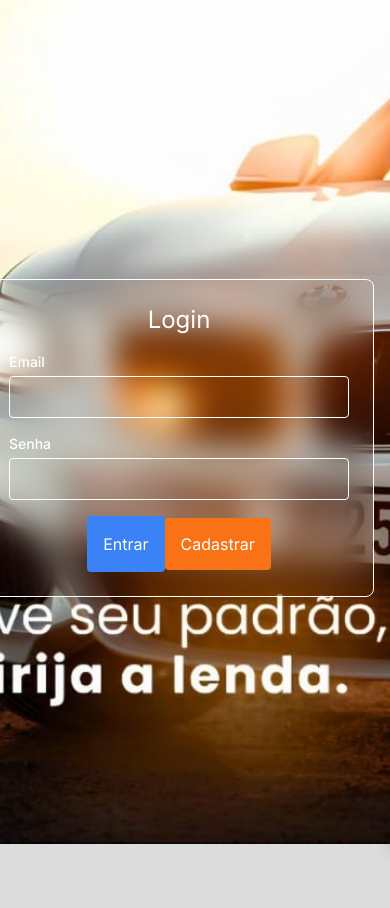
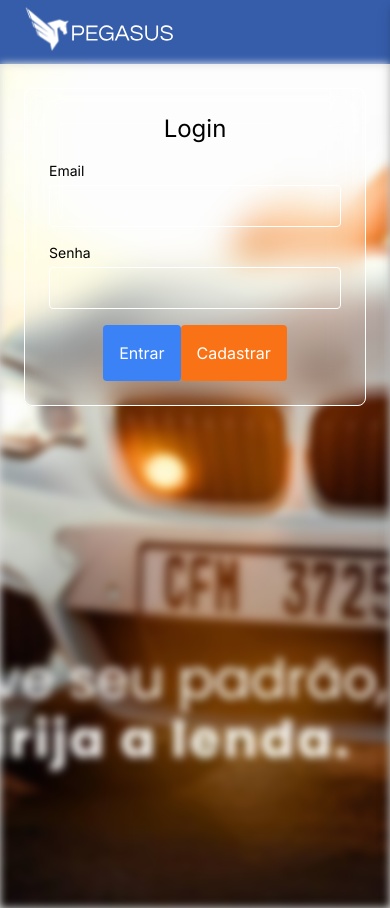
Before and after one commit to gabrieldeoliveira04/Projeto-pegasus-Fork, a Next.js app in the folder frontend-project/: page /login in a window 390 px wide. Before the commit the page ends 844 px from the top, so only its background shows below. Built offline with nearby package versions, Linux system fonts and the light colour scheme.

Commit message:
ajuste de responsividade finalizado tela login

```diff
--- a/frontend-project/src/app/login/page.tsx
+++ b/frontend-project/src/app/login/page.tsx
@@ -35,21 +35,33 @@ export default function LoginPage() {
   };
 
   return (
-    <div className="fixed top-0 w-full h-full flex justify-end items-center">
-      <Image
-        src={Fundo_login}
-        alt="Fundo Login"
-        layout="fill"
-        objectFit="cover"
-        quality={100}
-        className="w-full h-full object-cover"
-      />
-      <div className="absolute top-0 m-4 flex items-center justify-center h-full w-full max-w-lg sm:max-w-md md:max-w-md lg:max-w-lg">
-        <div className="bg-transparent text-white p-6 border border-white rounded-lg backdrop-filter backdrop-blur-lg w-full">
-          <h2 className="text-2xl mb-4 text-center">Login</h2>
+    <div className="relative flex flex-col xl:flex-row w-full h-screen">
+      {/* IMAGEM DE FUNDO (MOBILE) */}
+      <div className="absolute inset-0 xl:hidden">
+        <Image
+          src={Fundo_login}
+          alt="Fundo Login"
+          fill
+          className="object-cover blur-sm"
+        />
+      </div>
+
+      {/* IMAGEM À ESQUERDA (DESKTOP) */}
+      <div className="hidden xl:block xl:w-1/2 h-full relative">
+        <Image
+          src={Fundo_login}
+          alt="Fundo Login"
+          fill
+          className="object-cover"
+        />
+      </div>
+
+      <div className="text-black relative z-10 w-full xl:text-white xl:flex-1 flex justify-center items-center p-6 xl:p-10 xl:bg-blue-900 bg-opacity-60 4k:h-auto">
+        <div className="bg-transparent p-6 border border-white rounded-lg backdrop-filter backdrop-blur-lg w-full 4k:text-4xl">
+          <h2 className="text-2xl mb-4 text-center 4k:text-5xl">Login</h2>
           <form onSubmit={handleLogin}>
             <div className="mb-4">
-              <label htmlFor="email" className="block text-sm font-medium">
+              <label htmlFor="email" className="block text-sm">
                 Email
               </label>
               <input
@@ -57,12 +69,12 @@ export default function LoginPage() {
                 id="email"
                 value={email}
                 onChange={(e) => setEmail(e.target.value)}
-                className="mt-1 p-2 w-full bg-transparent border border-white rounded text-white"
+                className="mt-1 p-2 w-full bg-transparent border border-white rounded text-white 4k:text-5xl"
                 required
               />
             </div>
             <div className="mb-4">
-              <label htmlFor="password" className="block text-sm font-medium">
+              <label htmlFor="password" className="block text-sm">
                 Senha
               </label>
               <input
@@ -70,11 +82,11 @@ export default function LoginPage() {
                 id="password"
                 value={password}
                 onChange={(e) => setPassword(e.target.value)}
-                className="mt-1 p-2 w-full bg-transparent border border-white rounded text-white"
+                className="mt-1 p-2 w-full bg-transparent border border-white rounded text-white 4k:text-5xl"
                 required
               />
             </div>
-            <div className="text-center">
+            <div className="flex text-center justify-center items-center">
               <button
                 type="submit"
                 className="p-4 rounded bg-blue-500 hover:bg-blue-700 text-white"
```
